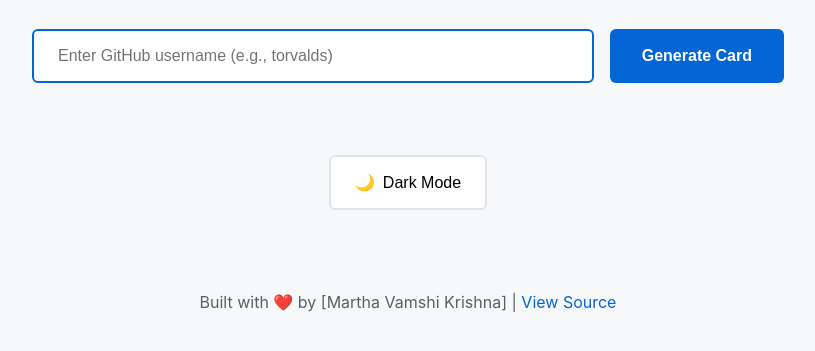
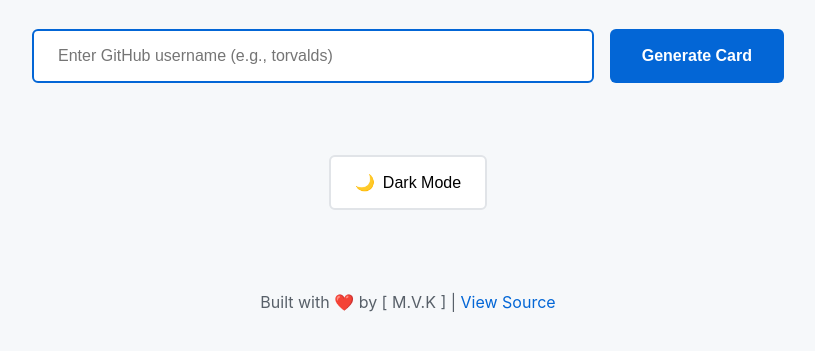
Before and after one commit to mvkrishna24/github-profile-card-generator, a plain HTML site: page index.html in a window 1280 px wide. Shown: the part 151-502 px from the top of the page, without its empty margins (232-1047 px from the left). Drawn offline with Linux system fonts and the light colour scheme.

Commit message:
Updated footer branding from full name to MVK

```diff
--- a/index.html
+++ b/index.html
@@ -62,7 +62,7 @@
 
     <!-- FOOTER -->
     <footer class="footer">
-        <p>Built with ❤️ by [Martha Vamshi Krishna] |
+        <p>Built with ❤️ by [ M.V.K ] |
            <a href="https://github.com/yourusername/github-profile-card-generator" target="_blank">
                View Source
            </a>
```
